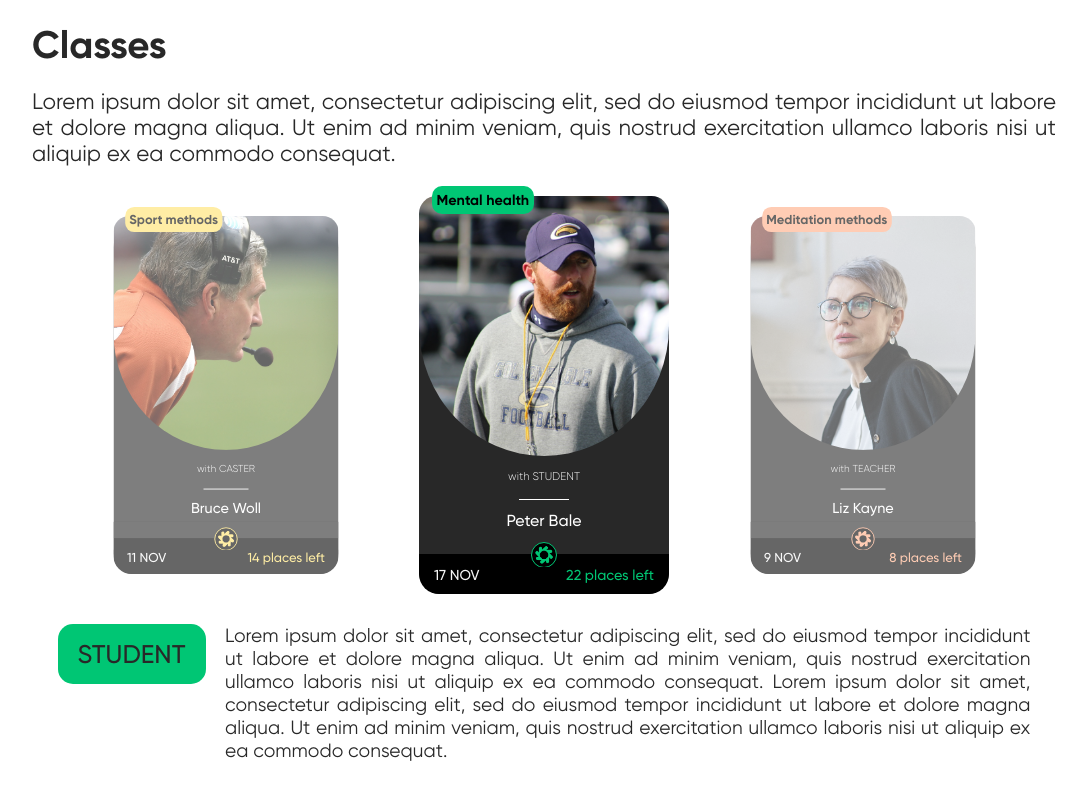
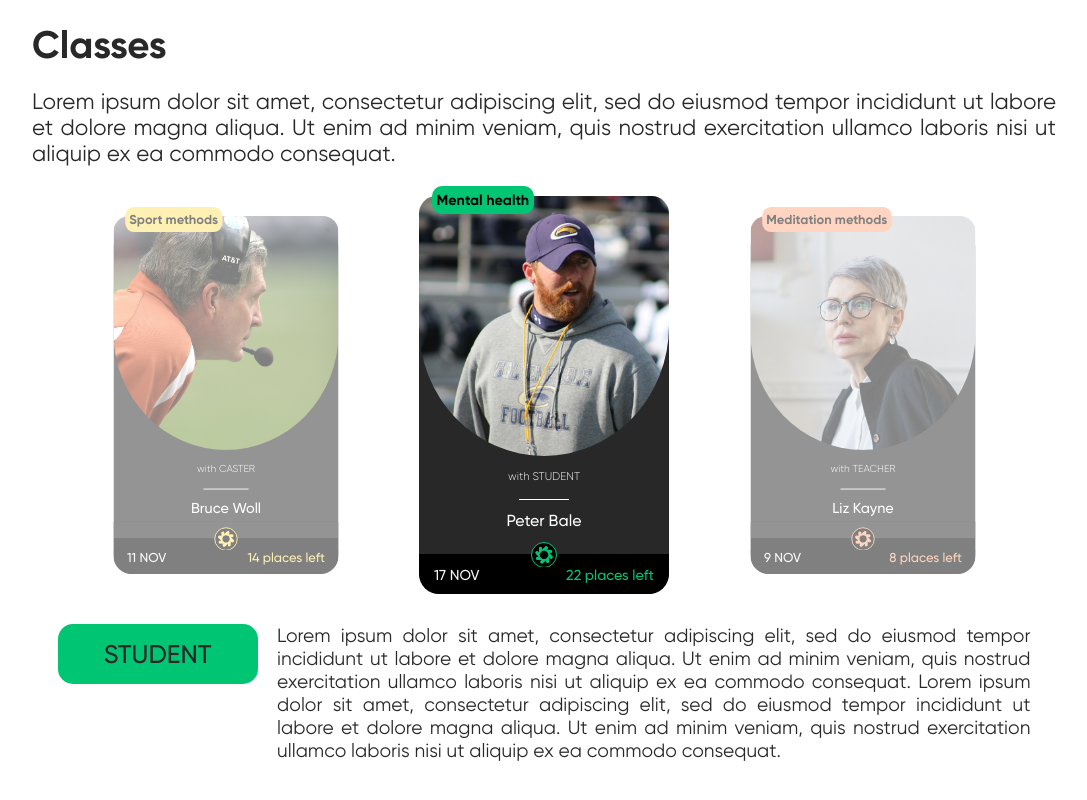
Before and after one commit to ESIEA-Dive/Mindto, a React (Create React App) app in the folder frontend_mindto/: page / in a window 1280 px wide. Shown: the part 1628-2428 px from the top of the page, without its empty margins (96-1183 px from the left). Built offline with nearby package versions, Linux system fonts and the light colour scheme; a web font is replaced by a local one.

Commit message:
Fix type class size

```diff
--- a/frontend_mindto/src/container/Course/Course.jsx
+++ b/frontend_mindto/src/container/Course/Course.jsx
@@ -82,9 +82,9 @@ const Course = () => {
           <motion.div
             whileInView={
               status == index ?
-                { opacity: [0.6, 1], scale: [0.9, 1], transition: { duration: 0.5 } }
+                { opacity: [0.5, 1], scale: [0.9, 1], transition: { duration: 0.5 } }
                 :
-                { opacity: [1, 0.6], scale: [1, 0.9], transition: { duration: 0.5 } }
+                { opacity: [1, 0.5], scale: [1, 0.9], transition: { duration: 0.5 } }
             }
             onClick={() => setStatus(index)}
             onHoverStart={() => setStatus(index)}
--- a/frontend_mindto/src/container/Course/Course.scss
+++ b/frontend_mindto/src/container/Course/Course.scss
@@ -58,11 +58,13 @@
             text-align: center;
             font-family: "GilroyMedium";
             height: 60px;
+            min-width: 200px;
             @media only screen and (max-width: 900px) {
                 font-size: 0.8rem;
                 padding: 5px 10px;
                 height: 25px;
                 margin-inline: auto;
+                min-width: 100px;
             }
         }
         .class-description-text {
```
